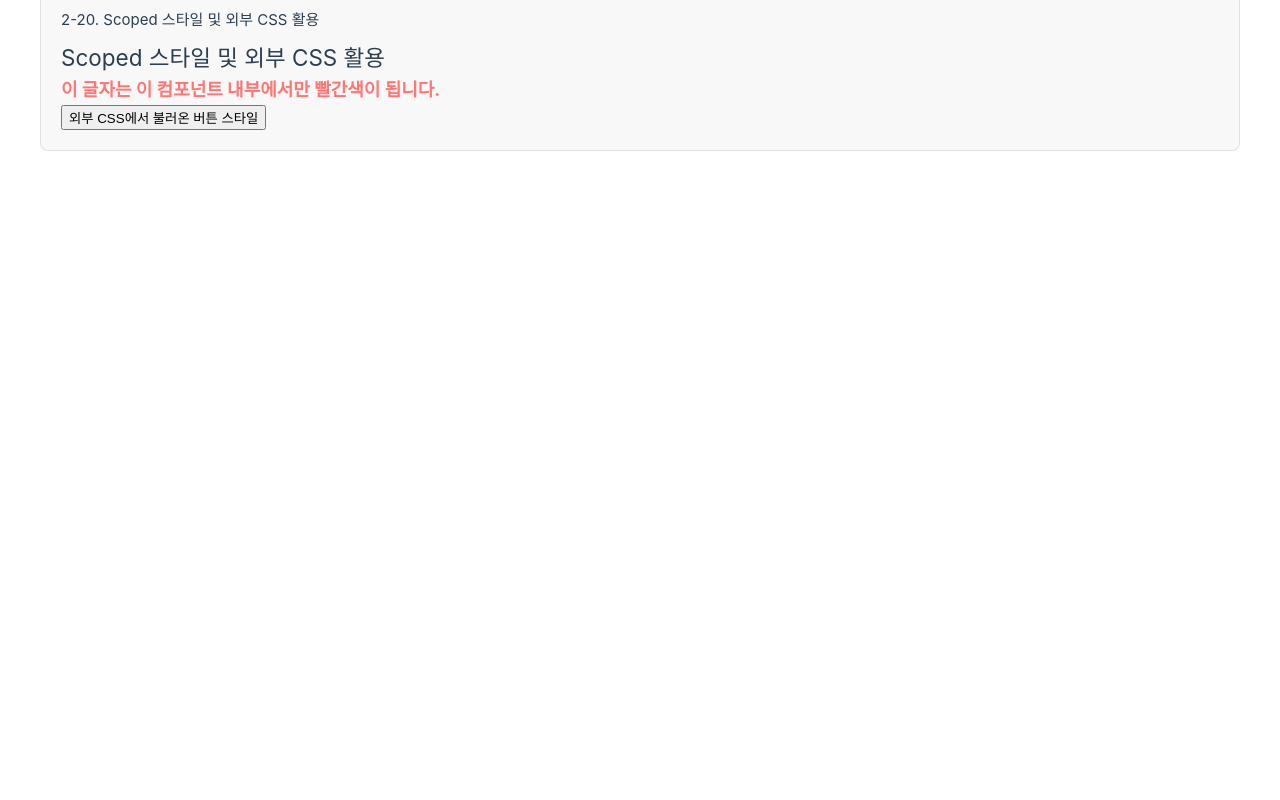
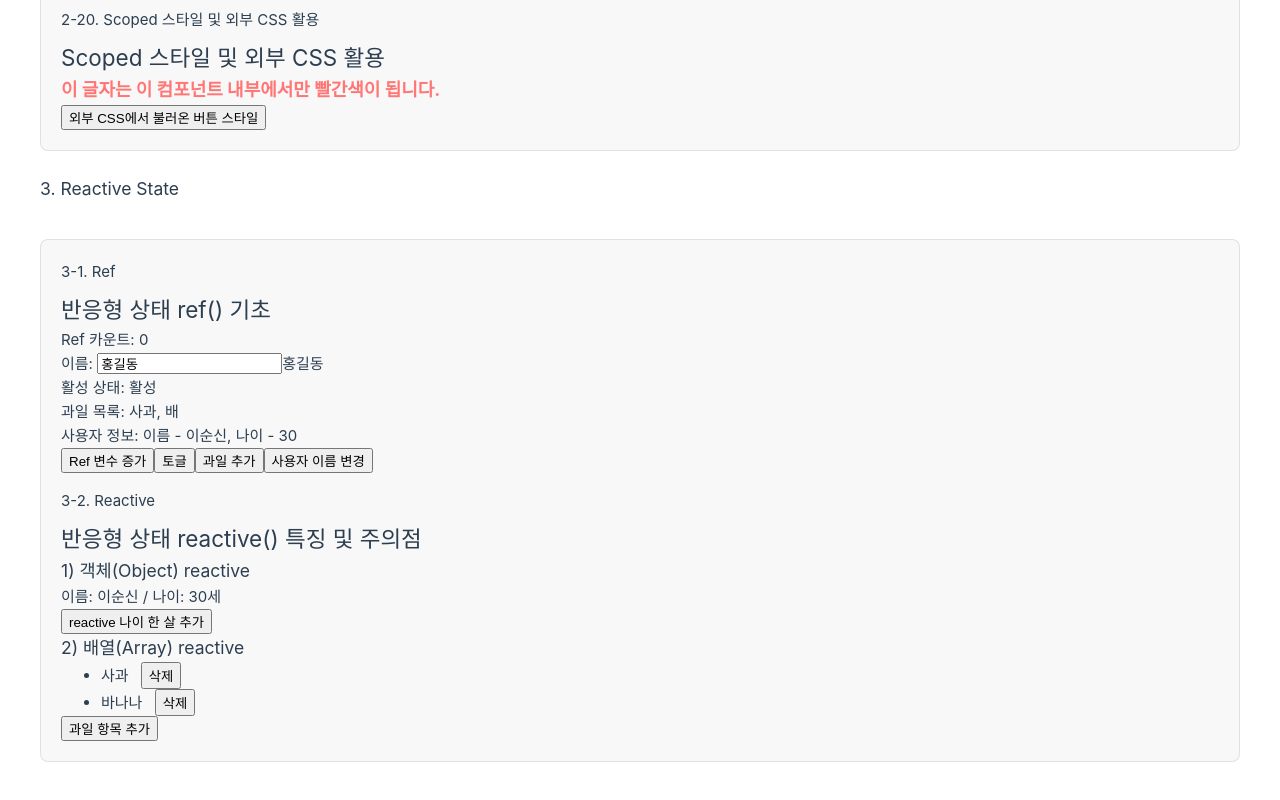
Before and after one commit to songjung-good/skala-front, a Vue app in the folder skala-vue/: page /practice/day2 in a window 1280 px wide. Shown: the part 2555-3355 px from the top of the page. Before the commit the page ends 2770 px from the top, so only its background shows below. Built offline with nearby package versions, Linux system fonts and the light colour scheme; a web font is replaced by a local one.

Commit message:
feat: reactive 추가
ref와 reactive의 차이를 비교

```diff
--- /dev/null
+++ b/skala-vue/src/components/practices/composition/ReactiveExercise.vue
@@ -0,0 +1,40 @@
+<script setup>
+import { reactive } from 'vue'
+
+// 1. 객체형 reactive 상태
+const userReactive = reactive({
+  name: '이순신',
+  age: 30,
+})
+const celebrateReactive = () => {
+  userReactive.age++
+}
+
+// 2. 배열형 reactive 상태 ( 전체를 새 배열로 재할당 하면 반응현 연결이 깨진다.)
+const items = reactive(['사과', '바나나'])
+// 배열 요소 추가
+const addItem = () => {
+  items.push(`과일 ${items.length + 1}`)
+}
+// 배열 요소 삭제
+const removeItem = (index) => {
+  items.splice(index, 1)
+}
+</script>
+
+<template>
+  <div class="practice-section">
+    <h2>반응형 상태 reactive() 특징 및 주의점</h2>
+    <h3>1) 객체(Object) reactive</h3>
+    <p>이름: {{ userReactive.name }} / 나이: {{ userReactive.age }}세</p>
+    <button @click="celebrateReactive">reactive 나이 한 살 추가</button>
+    <h3>2) 배열(Array) reactive</h3>
+    <ul>
+      <li v-for="(item, index) in items" :key="index">
+        {{ item }}
+        <button @click="removeItem(index)" style="margin-left: 8px; padding: 2px 6px">삭제</button>
+      </li>
+    </ul>
+    <button @click="addItem">과일 항목 추가</button>
+  </div>
+</template>
--- /dev/null
+++ b/skala-vue/src/components/practices/composition/ReactiveRef.vue
@@ -0,0 +1,31 @@
+<script setup>
+import { ref } from 'vue'
+const count = ref(0)
+const name = ref('홍길동')
+const isActive = ref(true)
+const items = ref(['사과', '배'])
+const user = ref({ name: '이순신', age: 30 })
+const increaseRef = () => {
+  count.value++
+}
+const changeUserName = () => {
+  user.value.name = '장보고'
+}
+</script>
+
+<template>
+  <div class="practice-section">
+    <h2>반응형 상태 ref() 기초</h2>
+    <p>
+      Ref 카운트: <strong>{{ count }}</strong>
+    </p>
+    <p>이름: <input v-model="name" />{{ name }}</p>
+    <p>활성 상태: {{ isActive ? '활성' : '비활성' }}</p>
+    <p>과일 목록: {{ items.join(', ') }}</p>
+    <p>사용자 정보: 이름 - {{ user.name }}, 나이 - {{ user.age }}</p>
+    <button @click="increaseRef">Ref 변수 증가</button>
+    <button @click="isActive = !isActive">토글</button>
+    <button @click="items.push('귤')">과일 추가</button>
+    <button @click="changeUserName">사용자 이름 변경</button>
+  </div>
+</template>
--- a/skala-vue/src/views/practice/Day2PracticeView.vue
+++ b/skala-vue/src/views/practice/Day2PracticeView.vue
@@ -12,6 +12,9 @@ import FormElementsHandling from '@/components/practices/basic/FormElementsHandl
 import FormModifier from '@/components/practices/basic/FormModifier.vue'
 
 import VueStyle from '@/components/practices/basic/VueStyle.vue'
+
+import ReactiveRef from '@/components/practices/composition/ReactiveRef.vue'
+import ReactiveExercise from '@/components/practices/composition/ReactiveExercise.vue'
 </script>
 
 <template>
@@ -49,6 +52,14 @@ import VueStyle from '@/components/practices/basic/VueStyle.vue'
         <VueStyle />
       </div>
     </section>
+
+    <h3>3. Reactive State</h3>
+    <div class="card">
+      <h4>3-1. Ref</h4>
+      <ReactiveRef />
+      <h4>3-2. Reactive</h4>
+      <ReactiveExercise />
+    </div>
   </div>
 </template>
 
```
